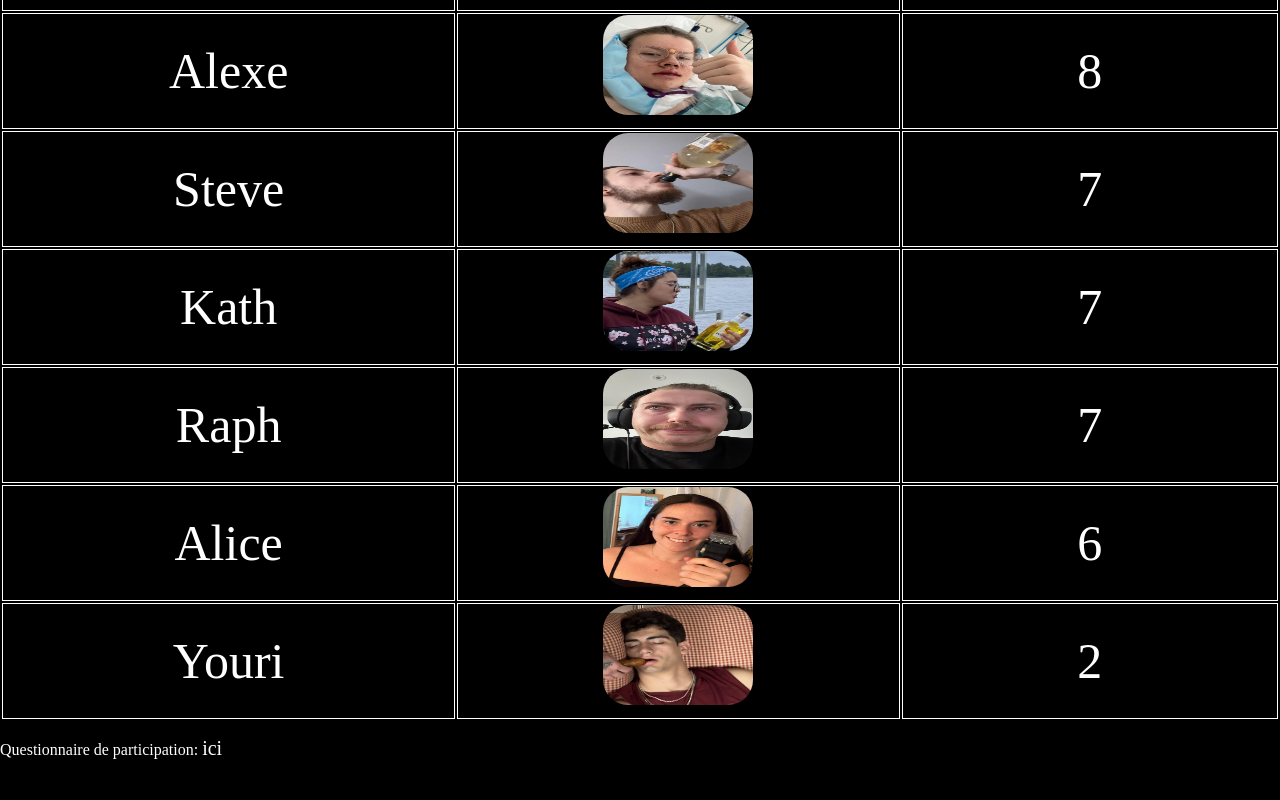
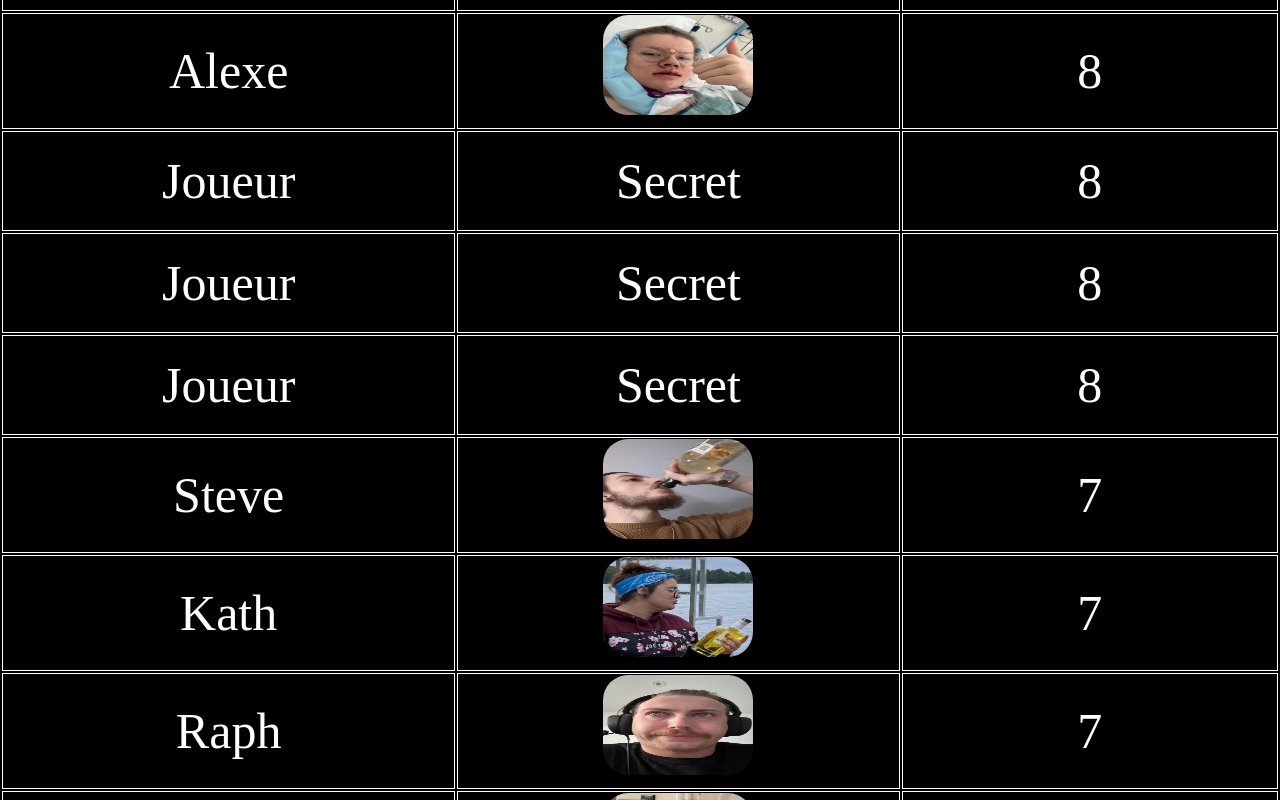
Before and after one commit to Dplayerz/WebAppChalet, a React (Vite) app: page / in a window 1280 px wide. Shown: the part 960-1760 px from the top of the page. Before the commit the page ends 1736 px from the top, so only its background shows below. Built offline with nearby package versions, Linux system fonts and the light colour scheme.

Commit message:
Update Leader.tsx

```diff
--- a/src/Leader.tsx
+++ b/src/Leader.tsx
@@ -65,7 +65,10 @@ const data = [
   { Nom: "Youri", Photo: <YouriArr />, PTS: 2 },
   { Nom: "Yanni", Photo: <BugX />, PTS: 13 },
 { Nom: "Alexe", Photo: <AleArr />, PTS: 8 },
-];
+  { Nom: "Joueur", Photo: "Secret", PTS: 8 },
+  { Nom: "Joueur", Photo: "Secret", PTS: 8 },
+  { Nom: "Joueur", Photo: "Secret", PTS: 8 },
+  ];
 
 const Pep = data[0].PTS;
 const Al = data[1].PTS;
@@ -78,9 +81,10 @@ const Em = data[7].PTS;
 const You = data[8].PTS;
 const Yan = data[9].PTS;
 const AleX = data[10].PTS;
+const Luis = data[11].PTS;
 
 export const team1 = Yan + Max + You + Eli + Al + AleX;
-export const team2 = Pep + Stev + Ka + Ra + Em ;
+export const team2 = Pep + Stev + Ka + Ra + Em + Luis;
 
 data.sort((a, b) => {
   if (b.PTS < a.PTS) return -1;
```
